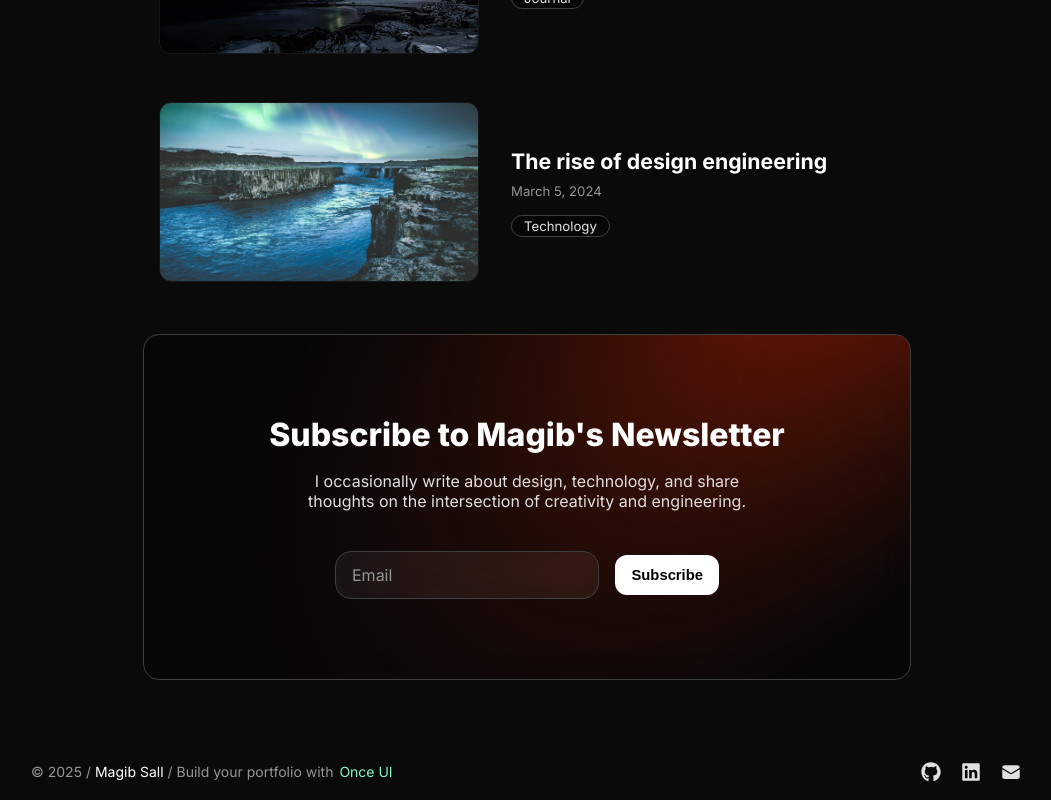
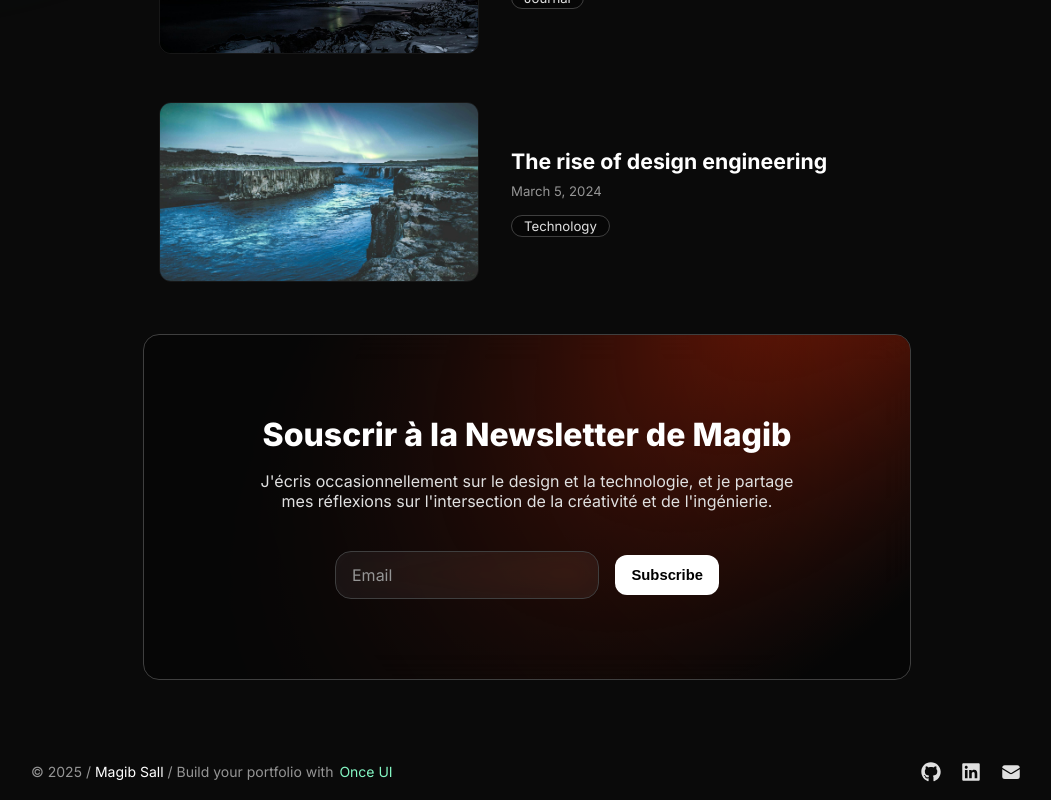
Before and after one commit to mageeeb/portfolio-V2, a Next.js app: page /blog in a window 1280 px wide. Shown: the part 568-1368 px from the top of the page, without its empty margins (113-1164 px from the left). Built offline with nearby package versions, Linux system fonts and the light colour scheme.

Commit message:
gestion-work_v2

```diff
--- a/src/app/not-found.tsx
+++ b/src/app/not-found.tsx
@@ -9,7 +9,7 @@ export default function NotFound() {
       <Heading marginBottom="l" variant="display-default-xs">
         Page Not Found
       </Heading>
-      <Text onBackground="neutral-weak">The page you are looking for does not exist.</Text>
+      <Text onBackground="neutral-weak">Cette page n'est pas accessible!</Text>
     </Column>
   );
 }
--- a/src/app/resources/content.js
+++ b/src/app/resources/content.js
@@ -17,11 +17,11 @@ const person = {
 
 const newsletter = {
   display: true,
-  title: <>Subscribe to {person.firstName}'s Newsletter</>,
+  title: <>Souscrir à la Newsletter de {person.firstName} </>,
   description: (
     <>
-      I occasionally write about design, technology, and share thoughts on the intersection of
-      creativity and engineering.
+      J'écris occasionnellement sur le design et la technologie, et je partage mes réflexions sur l'intersection de la
+      créativité et de l'ingénierie.
     </>
   ),
 };
```
